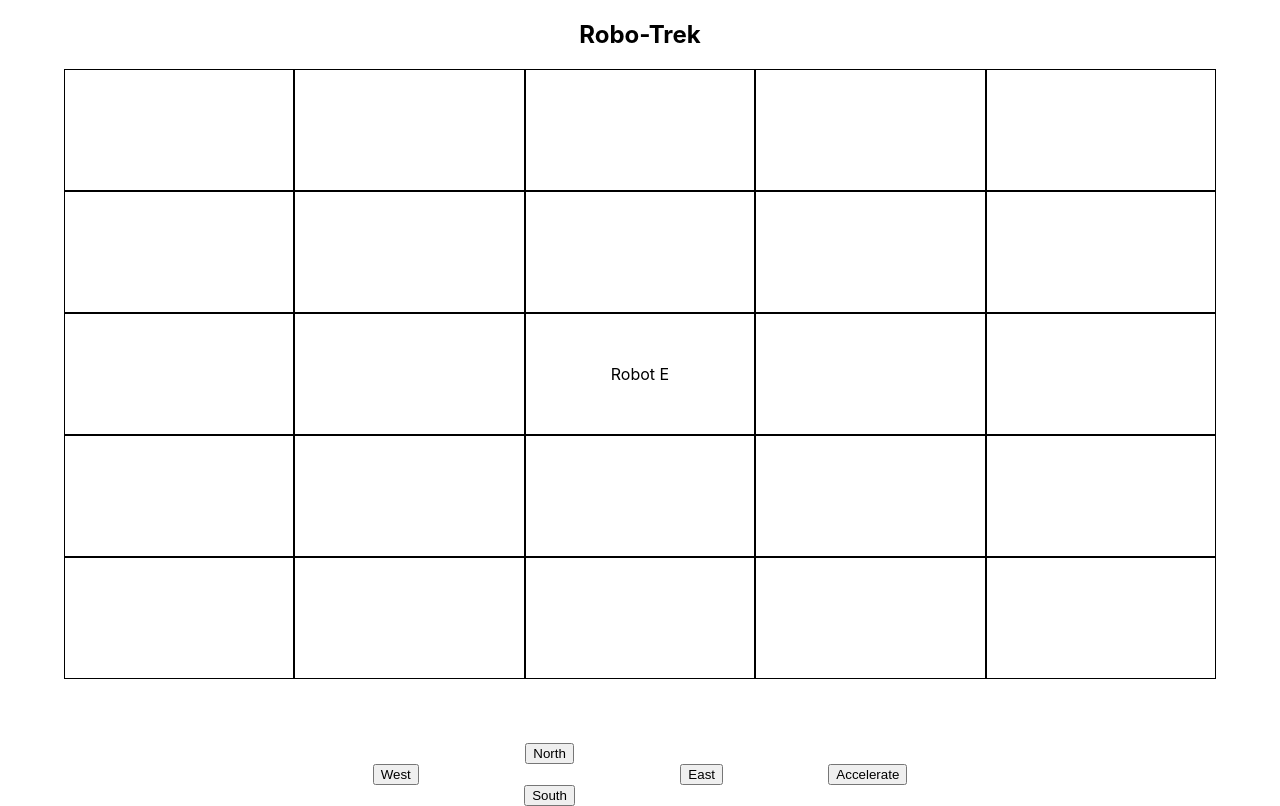
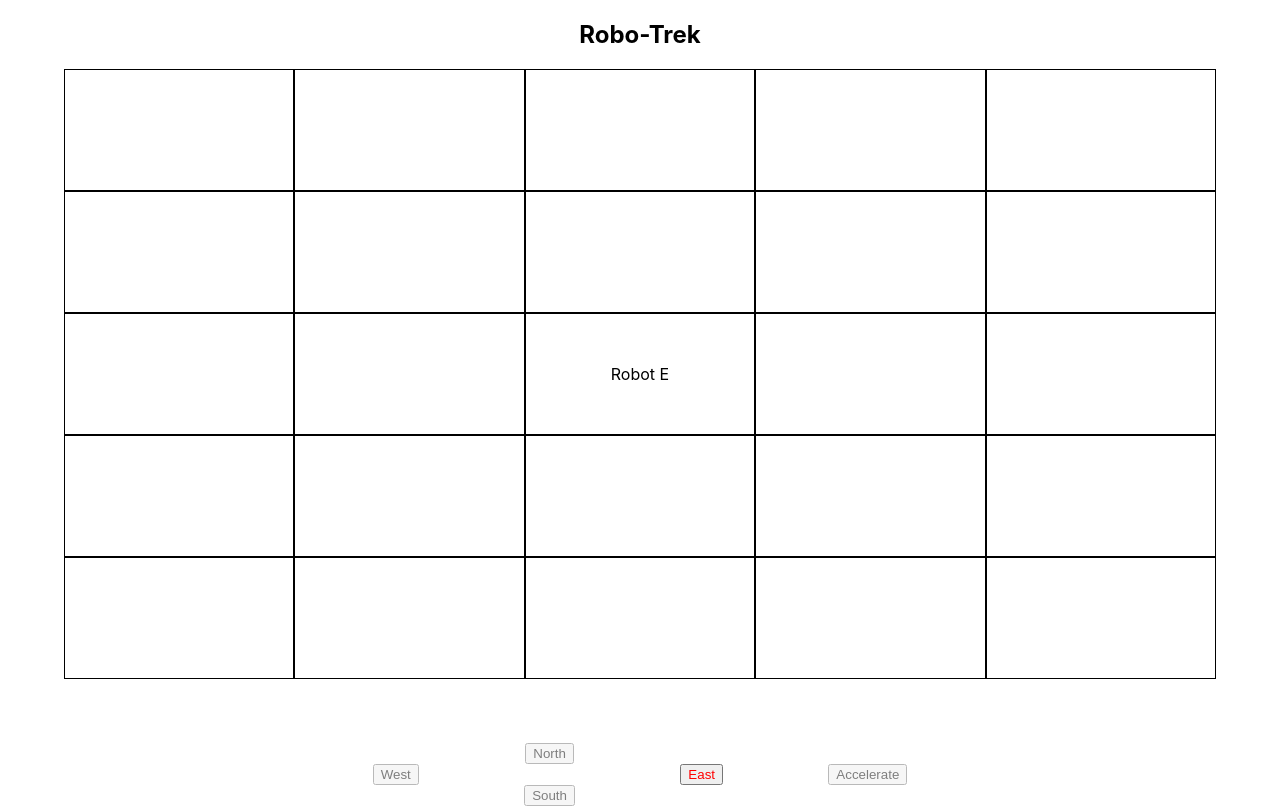
Before and after one commit to kylewjackson/robot, a React (Create React App) app in the folder robot-app.nosync/: page / in a window 1280 px wide. Built offline with nearby package versions, Linux system fonts and the light colour scheme.

Commit message:
directional buttons working

```diff
--- a/robot-app.nosync/src/App.css
+++ b/robot-app.nosync/src/App.css
@@ -49,3 +49,11 @@
     #west {
       grid-area: w;
     }
+
+    button:not(.active) {
+      opacity: .5;
+    }
+
+    button.active {
+      color: red;
+    }
--- a/robot-app.nosync/src/App.js
+++ b/robot-app.nosync/src/App.js
@@ -2,6 +2,8 @@ import React from 'react';
 import './App.css';
 
 const count = 5;
+const cardinals = ['North', 'South', 'West', 'East'];
+const coordinates = [[-1, 0], [1, 0], [0, -1], [0, 1]];
 class App extends React.Component {
   constructor(props) {
     super(props);
@@ -10,6 +12,7 @@ class App extends React.Component {
       row: 3,
       col: 3,
       direction: [0, 1],
+      active: 'east'
     };
 
     this.handleMove = this.handleMove.bind(this);
@@ -17,7 +20,9 @@ class App extends React.Component {
   };
 
   handleTurn(dir) {
-    this.setState({direction: dir});
+    const currentChange = coordinates.map((cord, i) => cord[0] === dir[0] && cord[1] === dir[1] ? i : -1);
+    const currentDirection = cardinals.filter((card, i) => currentChange[i] > -1).join('').toLowerCase();
+    this.setState({direction: dir, active: currentDirection});
   };
 
   handleMove() {
@@ -51,6 +56,7 @@ class App extends React.Component {
         {rows}
       </section>
       <Controls
+        active={this.state.active}
         handleMove={this.handleMove}
         handleTurn={this.handleTurn}
       />
@@ -87,12 +93,20 @@ class App extends React.Component {
     };
 
   function Controls(props) {
+    const buttons = cardinals.map((dir, i) =>
+      <button
+        type="button"
+        key={`${dir.toLowerCase()}-btn`}
+        id={dir.toLowerCase()}
+        className={props.active === dir.toLowerCase() ? 'active' : null}
+        onClick={() => props.handleTurn(coordinates[i])}
+      >
+        {dir}
+      </button>
+    );
     return (
       <div className="controls">
-        <button type="button" id="north" onClick={() => props.handleTurn([-1, 0])}>North</button>
-        <button type="button" id="south" onClick={() => props.handleTurn([1, 0])}>South</button>
-        <button type="button" id="west" onClick={() => props.handleTurn([0, -1])}>West</button>
-        <button type="button" id="east" onClick={() => props.handleTurn([0, 1])}>East</button>
+        {buttons}
         <button type="button" id="forward" onClick={() => props.handleMove()}>Accelerate</button>
       </div>
     );
```
